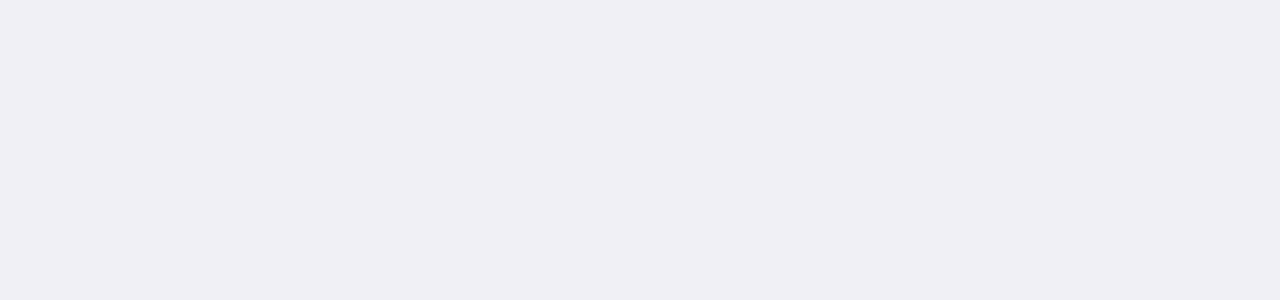
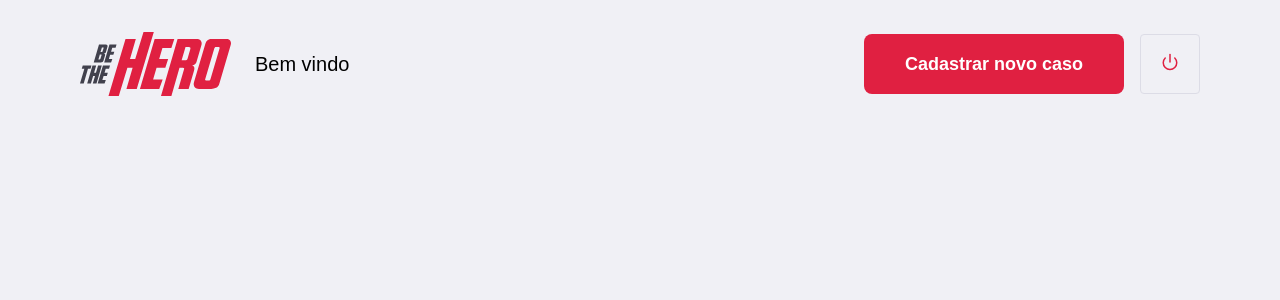
Before and after one commit to jpablolima/theHeroes, a React (Create React App) app in the folder frontend/: page /profile in a window 1280 px wide. Shown: the top 300 px of the page. Built offline with nearby package versions, Linux system fonts and the light colour scheme.

Commit message:
inicio style profile

```diff
--- a/frontend/src/pages/Logon/styles.css
+++ b/frontend/src/pages/Logon/styles.css
@@ -6,7 +6,7 @@
 
     display: flex;
     align-items: center;
-    justify-content: center;
+    justify-content: space-between;
 }
 
 .logon-container section.form{
--- /dev/null
+++ b/frontend/src/pages/Profile/index.js
@@ -0,0 +1,23 @@
+import React from 'react';
+import { Link } from 'react-router-dom';
+import { FiPower } from 'react-icons/fi';
+
+import  './styles.css';
+
+import logoImg from '../../assets/logoImg.svg';
+
+export default function Profile(){
+
+    return(
+        <div className="profile-container">
+            <header>
+                <img src={logoImg} alt="the hero" />
+                <span>Bem vindo</span>
+            <Link className="button" to='/incidents/new'>Cadastrar novo caso</Link>
+            <button type="button">
+                <FiPower size={18} color="#E02041" />
+            </button>
+            </header>
+        </div>
+    );
+}
--- /dev/null
+++ b/frontend/src/pages/Profile/styles.css
@@ -0,0 +1,36 @@
+.profile-container {
+    width: 100%;
+    max-width: 1180px;
+    padding: 0 30px;
+    margin: 32px auto;
+}
+.profile-container header {
+    display: flex;
+    align-items: center;
+}
+
+.profile-container header span {
+    font-size: 20px;
+    margin-left: 24px;
+}
+.profile-container header img {
+    height: 64px;
+}
+.profile-container header a {
+    width: 260px;
+    margin-left: auto;
+    margin-top: 0;
+}
+.profile-container header button {
+    height: 60px;
+    width: 60px;
+    border-radius: 4px;
+    border: 1px solid #dcdce6;
+    background: transparent;
+    margin-left: 16px;
+    transition: border-color 0.2s;
+}
+
+.profile-container header button:hover{
+    border-color: #999;
+}
--- a/frontend/src/routes.js
+++ b/frontend/src/routes.js
@@ -3,7 +3,7 @@
 
 import Logon from './pages/Logon';
 import Register from './pages/Register';
-
+import Profile from './pages/Profile';
 
 
 export default function Routes() {
@@ -12,6 +12,7 @@
         <Switch>
             <Route path="/" exact component={ Logon} />
             <Route path="/register" component={ Register} />
+            <Route path="/profile" component={ Profile} />
 
         </Switch>
         </BrowserRouter>
```
